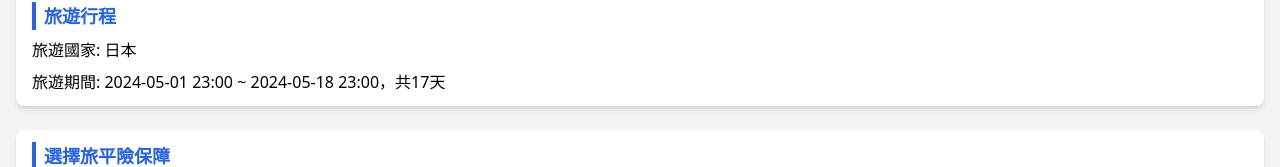
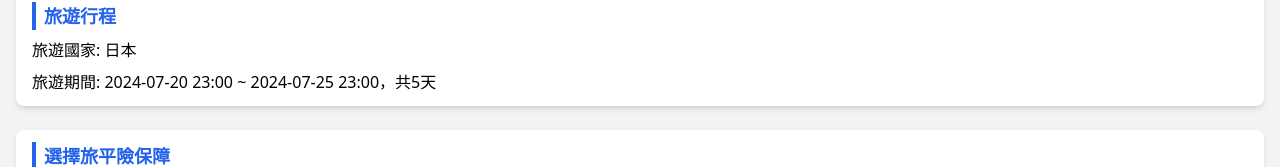
Before and after one commit to JustinLien0805/uiux-g11, a React (Vite) app: page /hi-fi/step-1-1 in a window 1280 px wide. Shown: the part 278-445 px from the top of the page. Built offline with nearby package versions, Linux system fonts and the light colour scheme.

Commit message:
fix: change date

```diff
--- a/src/routes/hi-fi/_hi-fi/step-1-1.tsx
+++ b/src/routes/hi-fi/_hi-fi/step-1-1.tsx
@@ -45,7 +45,7 @@ function HifiComponent() {
             旅遊行程
           </h2>
           <p>旅遊國家: 日本</p>
-          <p>旅遊期間: 2024-05-01 23:00 ~ 2024-05-18 23:00，共17天</p>
+          <p>旅遊期間: 2024-07-20 23:00 ~ 2024-07-25 23:00，共5天</p>
         </div>
         <div className="space-y-4 rounded-lg bg-white px-4 py-3 shadow-md">
           <h2 className="border-l-4 border-blue-600 pl-2 text-lg font-semibold text-blue-600">
--- a/src/routes/hi-fi/_hi-fi/step-4.tsx
+++ b/src/routes/hi-fi/_hi-fi/step-4.tsx
@@ -55,7 +55,7 @@ function HifiComponent() {
         </h2>
         <div className="mt-2 text-gray-700">
           <p>旅遊國家：日本</p>
-          <p>旅遊期間：2024-06-13 00:00 ~ 2024-06-14 00:00:00 共1天</p>
+          <p>旅遊期間：2024-07-20 00:00 ~ 2024-07-25 00:00:00 共5天</p>
         </div>
       </div>
       <div className="rounded-lg bg-white px-4 py-3 shadow-md">
```
